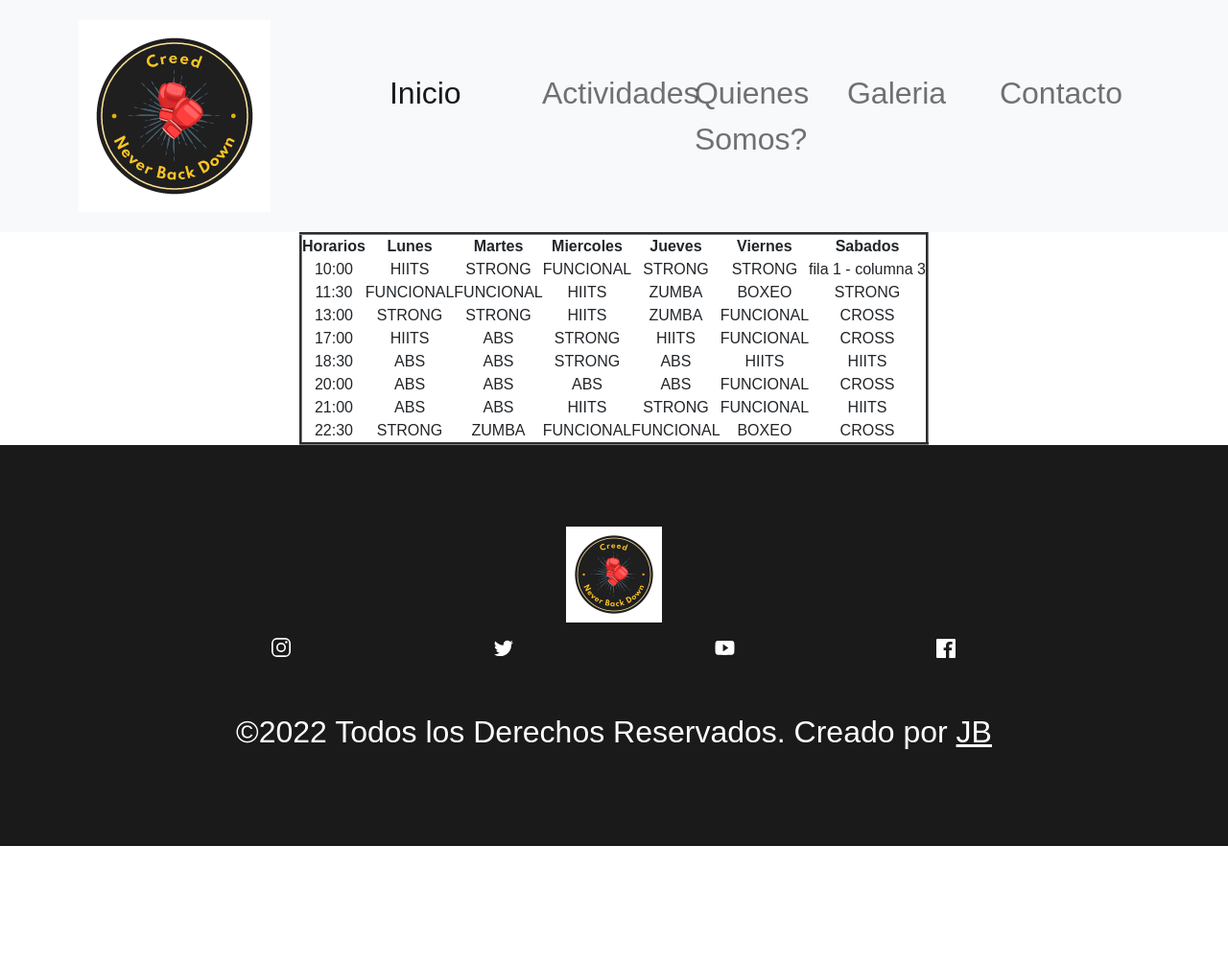
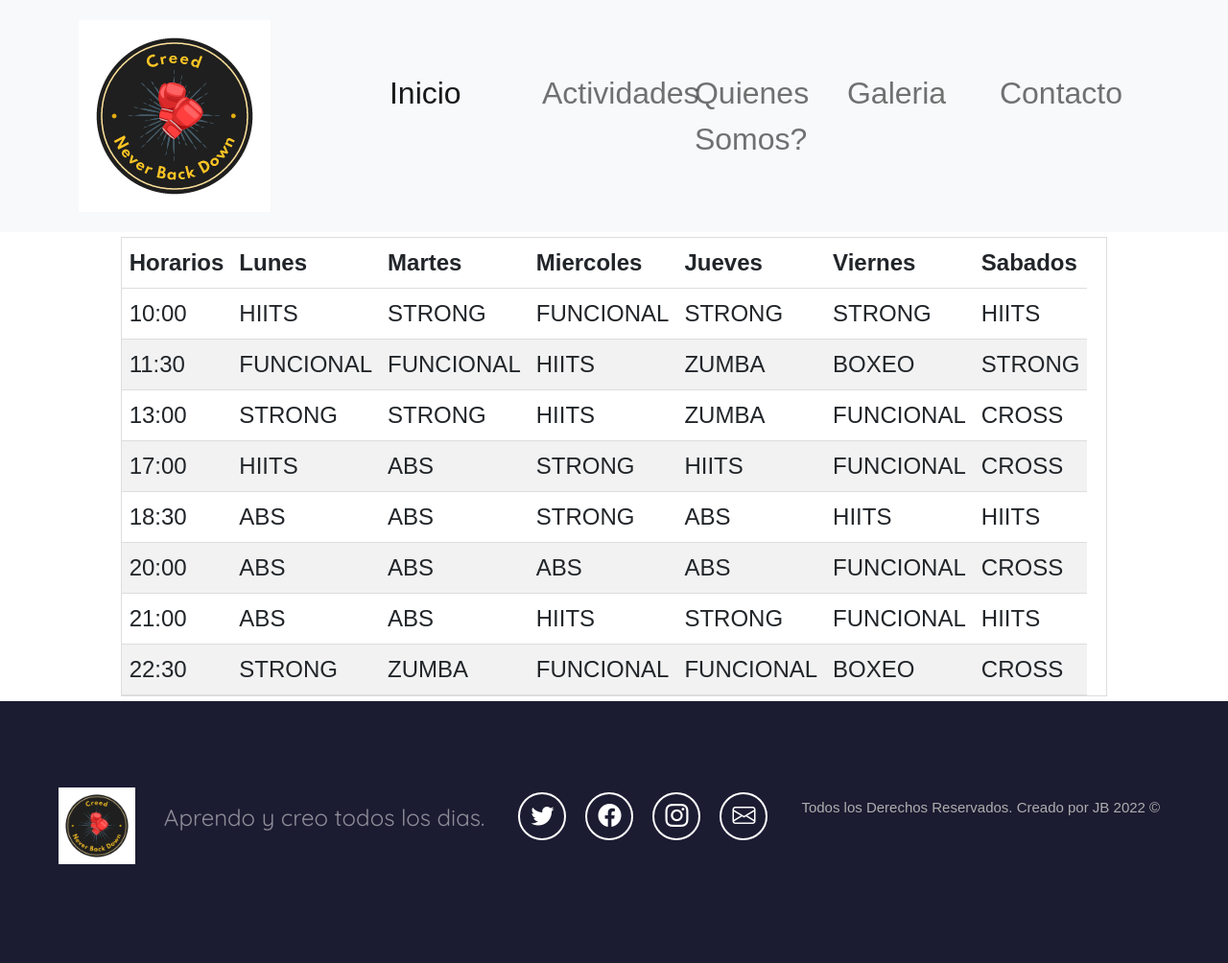
Before and after one commit to jorge-saavedra/creed-training, a plain HTML site: page pages/actividades.html in a window 1280 px wide. Shown: the whole page at 96% size. Before the commit the page ends 882 px from the top, so only its background shows below. Drawn offline with nearby package versions, Linux system fonts and the light colour scheme; a web font is replaced by a local one.

Commit message:
Update table for pages Actividades

```diff
--- a/assets/css/style.css
+++ b/assets/css/style.css
@@ -296,11 +296,31 @@ ul li:hover ul {
   color: black;
 }
 
-.derechos.de.autor {
+.derecho-de-autor {
   font-size: 15px;
   color: #aeaeae;
   padding: 20px;
 }
+
+/* ///// Actividades //////*/
+.actividades table {
+  justify-content: center;
+  border-collapse: collapse;
+  border-spacing: 0;
+  width: 81%;
+  border: 1px solid #ddd;
+  font-size: 1.5rem;
+  display: block;
+  overflow-x: auto;
+  margin: 0 auto;
+}
+
+.actividades th, td {
+  text-align: left;
+  padding: 8px;
+}
+
+.actividades tr:nth-child(even){background-color: #f2f2f2}
 
 /* ///// Contacto //////*/
 
--- a/pages/actividades.html
+++ b/pages/actividades.html
@@ -60,9 +60,7 @@
                 >
               </li>
               <li class="nav-item">
-                <a class="nav-link" href="./actividades.html"
-                  >Actividades</a
-                >
+                <a class="nav-link" href="./actividades.html">Actividades</a>
               </li>
               <li class="nav-item">
                 <a class="nav-link" href="./quienesSomos.html"
@@ -80,22 +78,22 @@
         </div>
       </nav>
     </header>
-    <table
-      border="3px"
-      cellpadding="5px"
-      cellspacing="10px"
-      align="center"
-      class="center-col"
-    >
+
+    <!-- table -->
+    <div id="actividades" class="actividades">
+      <table class="table">
+        <thead>
           <tr>
-        <th>Horarios</th>
-        <th>Lunes</th>
-        <th>Martes</th>
-        <th>Miercoles</th>
-        <th>Jueves</th>
-        <th>Viernes</th>
-        <th>Sabados</th>
+            <th scope="col">Horarios</th>
+            <th scope="col">Lunes</th>
+            <th scope="col">Martes</th>
+            <th scope="col">Miercoles</th>
+            <th scope="col">Jueves</th>
+            <th scope="col">Viernes</th>
+            <th scope="col">Sabados</th>
           </tr>
+      </thead>
+      <tbody>
         <tr>
           <td>10:00</td>
           <td>HIITS</td>
@@ -103,7 +101,7 @@
           <td>FUNCIONAL</td>
           <td>STRONG</td>
           <td>STRONG</td>
-        <td>fila 1 - columna 3</td>
+          <td>HIITS</td>
         </tr>
         <tr>
           <td>11:30</td>
@@ -168,38 +166,54 @@
           <td>BOXEO</td>
           <td>CROSS</td>
         </tr>
+      </tbody>
       </table>
-    <footer class="bgDark">
-      <div class="container">
-        <img src="../assets/img/CREEDWHITE.png" class="logo-brand" alt="logo" />
-        <ul class="list-inline">
-          <li class="list-inline-item">
-            <a href="#"
-              ><img src="../assets/img/instagram.svg" class="img-fluid"
-            /></a>
-          </li>
-          <li class="list-inline-item">
-            <a href="#"
-              ><img src="../assets/img/twitter.svg" class="img-fluid"
-            /></a>
-          </li>
-          <li class="list-inline-item">
-            <a href="#"
-              ><img src="../assets/img/youtube.svg" class="img-fluid"
-            /></a>
-          </li>
-          <li class="list-inline-item">
-            <a href="#"
-              ><img src="../assets/img/facebook.svg" class="img-fluid"
-            /></a>
-          </li>
-        </ul>
-        <small class="small-footer">
-          ©2022 Todos los Derechos Reservados. Creado por
-          <a class="font-weight-bold" target="_blank" rel="noopener">
-            JB</a
-          ></small
+    </div>
+    <footer
+    class="seccion-oscura d-flex flex-colum aling-items-center justify-content-center"
   >
+    <img
+      class="footer-logo"
+      src="../assets/img/CREEDWHITE.png"
+      alt="logo de project"
+    />
+    <p class="footer-texto text-center">
+      Aprendo y creo todos los dias.<br />
+    </p>
+    <div
+      class="iconos-redes-sociales d-flex flex-wrap aling-items-center justify-connten-center"
+    >
+      <a
+        href="https://twitter.com/freecodecampES"
+        target="_blansk"
+        rel="noopener noreferrer"
+      >
+        <i class="bi bi-twitter"></i>
+      </a>
+      <a
+        href="https://facebook.com/freecodecampES"
+        target="_blansk"
+        rel="noopener noreferrer"
+      >
+        <i class="bi bi-facebook"></i>
+      </a>
+      <a
+        href="https://instagram.com/freecodecampES"
+        target="_blansk"
+        rel="noopener noreferrer"
+      >
+        <i class="bi bi-instagram"></i>
+      </a>
+      <a
+        href="mailto:jorge.a.saavedra@gmail.com"
+        target="_blansk"
+        rel="noopener noreferrer"
+      >
+        <i class="bi bi-envelope"></i>
+      </a>
+    </div>
+    <div class="derecho-de-autor">
+      Todos los Derechos Reservados. Creado por JB 2022 &#169;
     </div>
   </footer>
     <script
```
Also changed, not shown: index.html (+47 -33 lines), pages/contacto.html (+47 -33 lines), pages/quienesSomos.html (+0 -19 lines), assets/img/arrow-borderless-left.svg (deleted), assets/img/arrow-borderless-right.svg (deleted), assets/img/facebook.svg (deleted), assets/img/instagram.svg (deleted), assets/img/logoipsum-285.svg (deleted), assets/img/twitter.svg (deleted), assets/img/youtube.svg (deleted). Lines whose indentation alone changed are shown as unchanged.
